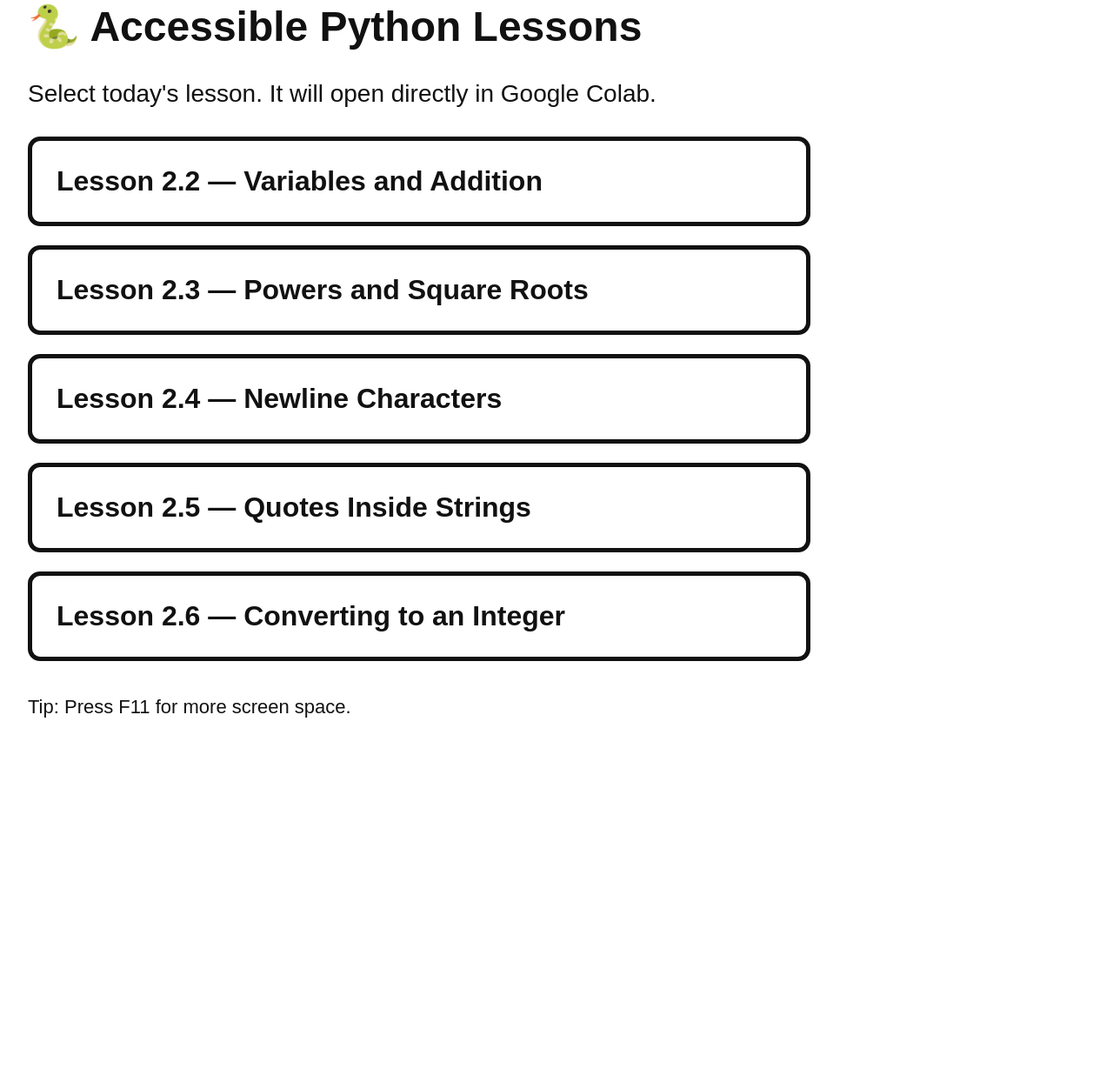
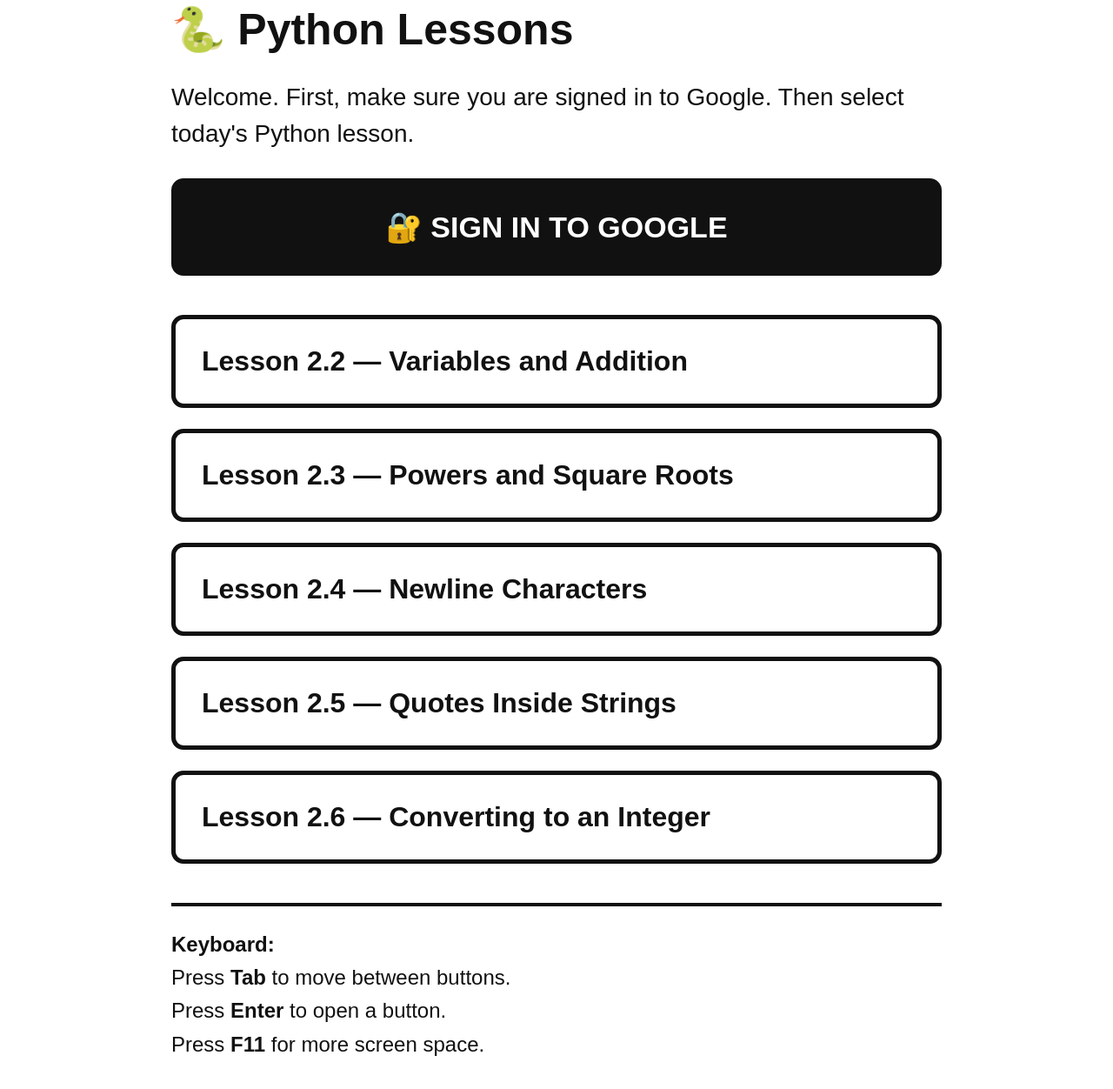
Before and after one commit to vrook56/python-accessible, a plain HTML site: page index.html in a window 1280 px wide. Shown: the part 61-1313 px from the top of the page at 87% size. Before the commit the page ends 944 px from the top, so only its background shows below. Drawn offline with Linux system fonts and the light colour scheme.

Commit message:
Update title and styling in index.html

```diff
--- a/index.html
+++ b/index.html
@@ -1,41 +1,187 @@
 <!DOCTYPE html>
 <html lang="en">
+
 <head>
 <meta charset="UTF-8">
 <meta name="viewport" content="width=device-width, initial-scale=1.0">
-<title>Accessible Python Lessons</title>
+
+<title>MNTC Accessible Python Lessons</title>
+
 <style>
+
+* {
+    box-sizing: border-box;
+}
+
 body {
-    font-family: Arial, sans-serif;
-    background: white;
-    color: #111;
-    margin: 0;
+    font-family: Arial, Helvetica, sans-serif;
+    background: #ffffff;
+    color: #111111;
+
+    margin: 0 auto;
     padding: 32px;
-    max-width: 900px;
+
+    max-width: 950px;
 }
-h1 { font-size: 48px; margin-bottom: 8px; }
-p { font-size: 28px; line-height: 1.5; }
+
+h1 {
+    font-size: 50px;
+    margin-bottom: 12px;
+}
+
+.intro {
+    font-size: 28px;
+    line-height: 1.5;
+    margin-bottom: 30px;
+}
+
+
+/* GOOGLE LOGIN BUTTON */
+
+.google {
+    display: block;
+
+    width: 100%;
+
+    margin: 30px 0 45px 0;
+    padding: 30px;
+
+    font-size: 34px;
+    font-weight: bold;
+
+    text-align: center;
+    text-decoration: none;
+
+    color: #ffffff;
+    background: #111111;
+
+    border: 6px solid #111111;
+    border-radius: 14px;
+}
+
+
+/* LESSON BUTTONS */
+
 .lesson {
-    display:block; box-sizing:border-box; width:100%; margin:22px 0;
-    padding:28px; font-size:32px; font-weight:bold; text-align:left;
-    text-decoration:none; color:#111; background:#fff;
-    border:5px solid #111; border-radius:14px;
+    display: block;
+
+    width: 100%;
+
+    margin: 24px 0;
+    padding: 30px;
+
+    font-size: 32px;
+    font-weight: bold;
+
+    text-align: left;
+    text-decoration: none;
+
+    color: #111111;
+    background: #ffffff;
+
+    border: 5px solid #111111;
+    border-radius: 14px;
 }
-.lesson:hover, .lesson:focus {
-    outline:8px solid #2563eb; outline-offset:4px;
+
+
+/* KEYBOARD AND MOUSE FOCUS */
+
+.lesson:hover,
+.lesson:focus,
+.google:hover,
+.google:focus {
+
+    outline: 9px solid #2563eb;
+    outline-offset: 5px;
 }
-.small { font-size:22px; margin-top:36px; }
+
+
+/* INSTRUCTIONS */
+
+.instructions {
+    font-size: 24px;
+    line-height: 1.6;
+
+    margin-top: 45px;
+
+    border-top: 4px solid #111111;
+    padding-top: 25px;
+}
+
 </style>
+
 </head>
+
+
 <body>
-<h1>🐍 Accessible Python Lessons</h1>
-<p>Select today's lesson. It will open directly in Google Colab.</p>
-<a class="lesson" href="https://colab.research.google.com/github/vrook56/python-accessible/blob/main/Lesson_2_2.ipynb" target="_blank">
-        Lesson 2.2 — Variables and Addition</a><a class="lesson" href="https://colab.research.google.com/github/vrook56/python-accessible/blob/main/Lesson_2_3.ipynb" target="_blank">
-        Lesson 2.3 — Powers and Square Roots</a><a class="lesson" href="https://colab.research.google.com/github/vrook56/python-accessible/blob/main/Lesson_2_4.ipynb" target="_blank">
-        Lesson 2.4 — Newline Characters</a><a class="lesson" href="https://colab.research.google.com/github/vrook56/python-accessible/blob/main/Lesson_2_5.ipynb" target="_blank">
-        Lesson 2.5 — Quotes Inside Strings</a><a class="lesson" href="https://colab.research.google.com/github/vrook56/python-accessible/blob/main/Lesson_2_6.ipynb" target="_blank">
-        Lesson 2.6 — Converting to an Integer</a>
-<p class="small">Tip: Press F11 for more screen space.</p>
+
+<h1>🐍 Python Lessons</h1>
+
+<p class="intro">
+Welcome. First, make sure you are signed in to Google.
+Then select today's Python lesson.
+</p>
+
+
+<a
+    class="google"
+    href="https://accounts.google.com/"
+    target="_blank"
+    aria-label="Sign in to Google">
+    🔐 SIGN IN TO GOOGLE
+</a>
+
+
+<a
+    class="lesson"
+    href="https://colab.research.google.com/github/vrook56/python-accessible/blob/main/Lesson_2_2.ipynb"
+    target="_blank">
+    Lesson 2.2 — Variables and Addition
+</a>
+
+
+<a
+    class="lesson"
+    href="https://colab.research.google.com/github/vrook56/python-accessible/blob/main/Lesson_2_3.ipynb"
+    target="_blank">
+    Lesson 2.3 — Powers and Square Roots
+</a>
+
+
+<a
+    class="lesson"
+    href="https://colab.research.google.com/github/vrook56/python-accessible/blob/main/Lesson_2_4.ipynb"
+    target="_blank">
+    Lesson 2.4 — Newline Characters
+</a>
+
+
+<a
+    class="lesson"
+    href="https://colab.research.google.com/github/vrook56/python-accessible/blob/main/Lesson_2_5.ipynb"
+    target="_blank">
+    Lesson 2.5 — Quotes Inside Strings
+</a>
+
+
+<a
+    class="lesson"
+    href="https://colab.research.google.com/github/vrook56/python-accessible/blob/main/Lesson_2_6.ipynb"
+    target="_blank">
+    Lesson 2.6 — Converting to an Integer
+</a>
+
+
+<div class="instructions">
+
+<strong>Keyboard:</strong><br>
+
+Press <strong>Tab</strong> to move between buttons.<br>
+Press <strong>Enter</strong> to open a button.<br>
+Press <strong>F11</strong> for more screen space.
+
+</div>
+
+
 </body>
 </html>
```
